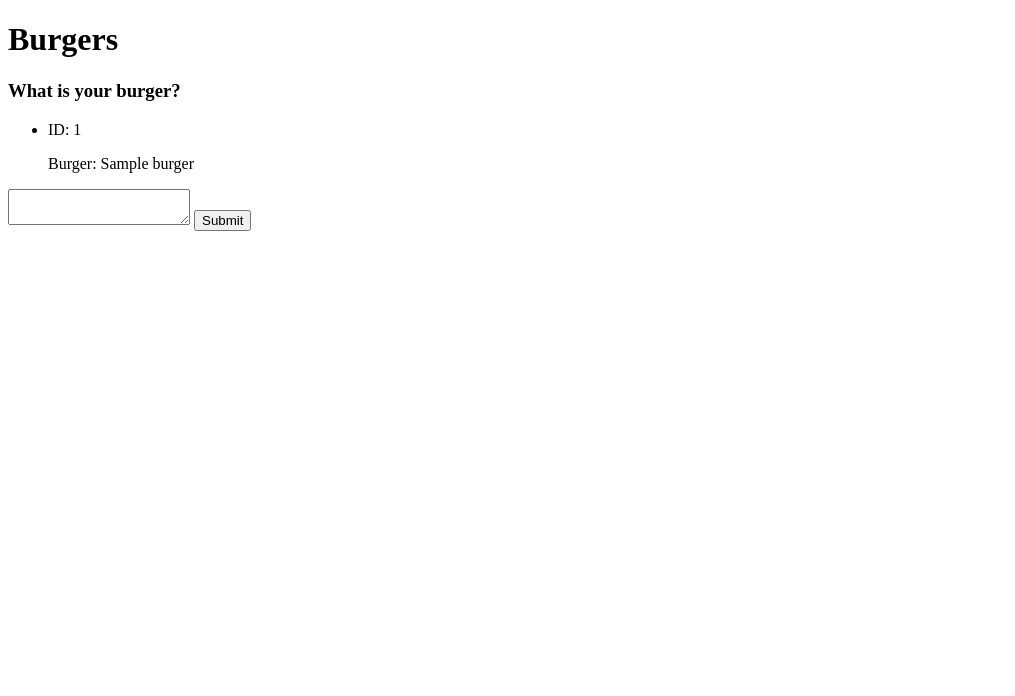
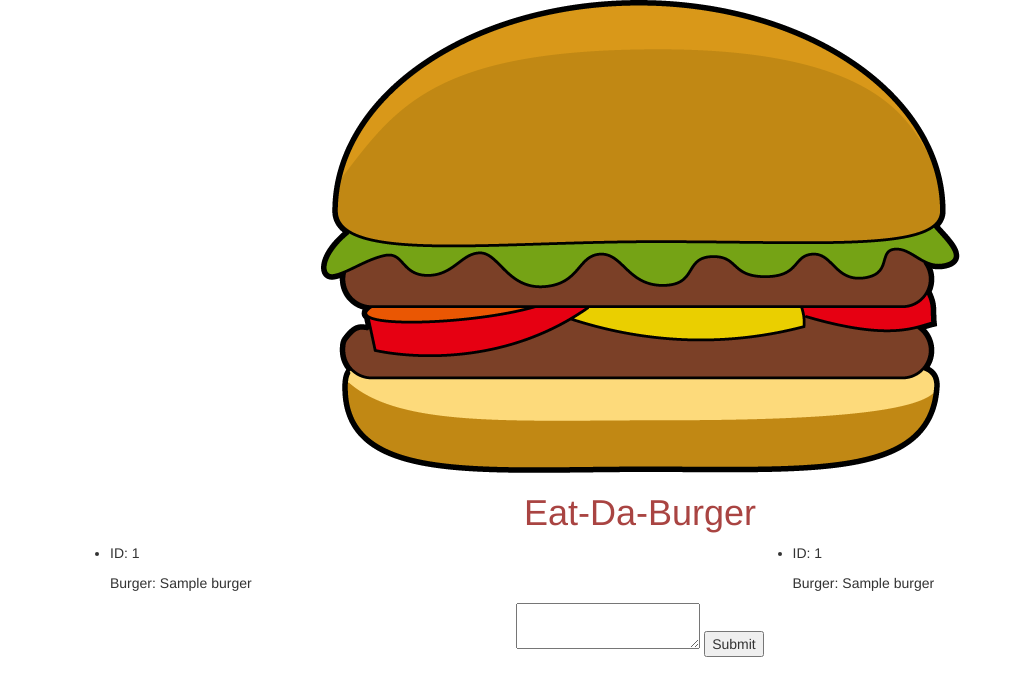
Before and after one commit to sbiswas2/Eat-Da-Burger, a Node project: template views/index.handlebars in a window 1280 px wide. Shown: the top 696 px of the page, without its empty margins (0-1015 px from the left). Run offline with Node 20 templates, Linux system fonts and the light colour scheme; the template is opened without the code that fills it: most values are stand-ins (such as "Sample title", 1, 10 or a date in 2020); some libraries are stand-ins or nearby versions.

Commit message:
added image and css

```diff
--- a/views/index.handlebars
+++ b/views/index.handlebars
@@ -1,7 +1,19 @@
-<h1>Burgers</h1>
+<div class="container">
 
-<h3>What is your burger?</h3>
+	<div class="row">
+		<div class="col-md-12">
+			<img src="../public/assets/img/burger.png" alt="burger" class="img-responsive center-block">
+		</div>
+	</div>
 
+	<div class="row">
+		<div class="col-md-12">
+			<h1 class="text-center text-danger">Eat-Da-Burger</h1>
+		</div>
+	</div>
+
+	<div class="row">
+		<div class="col-md-5">
 			<ul>
 				{{#each burgers}}
 				<li>
@@ -10,9 +22,30 @@
 				</li>
 				{{/each}}
 			</ul>
+		</div>
 
+		<div class="col-md-2"></div>
+
+		<div class="col-md-5">
+			<ul>
+				{{#each burgers}}
+				<li>
+					<p>ID: {{this.id}}</p>
+					<p>Burger: {{this.burger}}</p>
+				</li>
+				{{/each}}
+			</ul>
+		</div>
+	</div>
+
+	<div class="row">
+		<div class="col-md-12 text-center">
 			<form action="/" method="POST">
 				<textarea type="text" name="burger"></textarea>
 
 				<button type="submit">Submit</button>
 			</form>
+		</div>
+	</div>
+
+</div>
--- a/views/layouts/main.handlebars
+++ b/views/layouts/main.handlebars
@@ -1,7 +1,14 @@
 <!DOCTYPE html>
 <html lang="en">
 	<head>
+		<meta charset="UTF-8">
 		<title>Burgers</title>
+		<!-- Bootstrap -->
+		<link rel="stylesheet" href="https://maxcdn.bootstrapcdn.com/bootstrap/3.3.7/css/bootstrap.min.css" integrity="sha384-BVYiiSIFeK1dGmJRAkycuHAHRg32OmUcww7on3RYdg4Va+PmSTsz/K68vbdEjh4u" crossorigin="anonymous">
+		<!-- jQuery -->
+		<script type="text/javascript" src="https://cdnjs.cloudflare.com/ajax/libs/jquery/3.2.1/jquery.min.js"></script>
+		<!-- Latest compiled and minified JavaScript -->
+		<script src="https://maxcdn.bootstrapcdn.com/bootstrap/3.3.7/js/bootstrap.min.js" integrity="sha384-Tc5IQib027qvyjSMfHjOMaLkfuWVxZxUPnCJA7l2mCWNIpG9mGCD8wGNIcPD7Txa" crossorigin="anonymous"></script>
 	</head>
 	<body>
 		{{{ body }}}
```
Also changed, not shown: public/assets/img/burger.png (added). Lines whose indentation alone changed are shown as unchanged.
